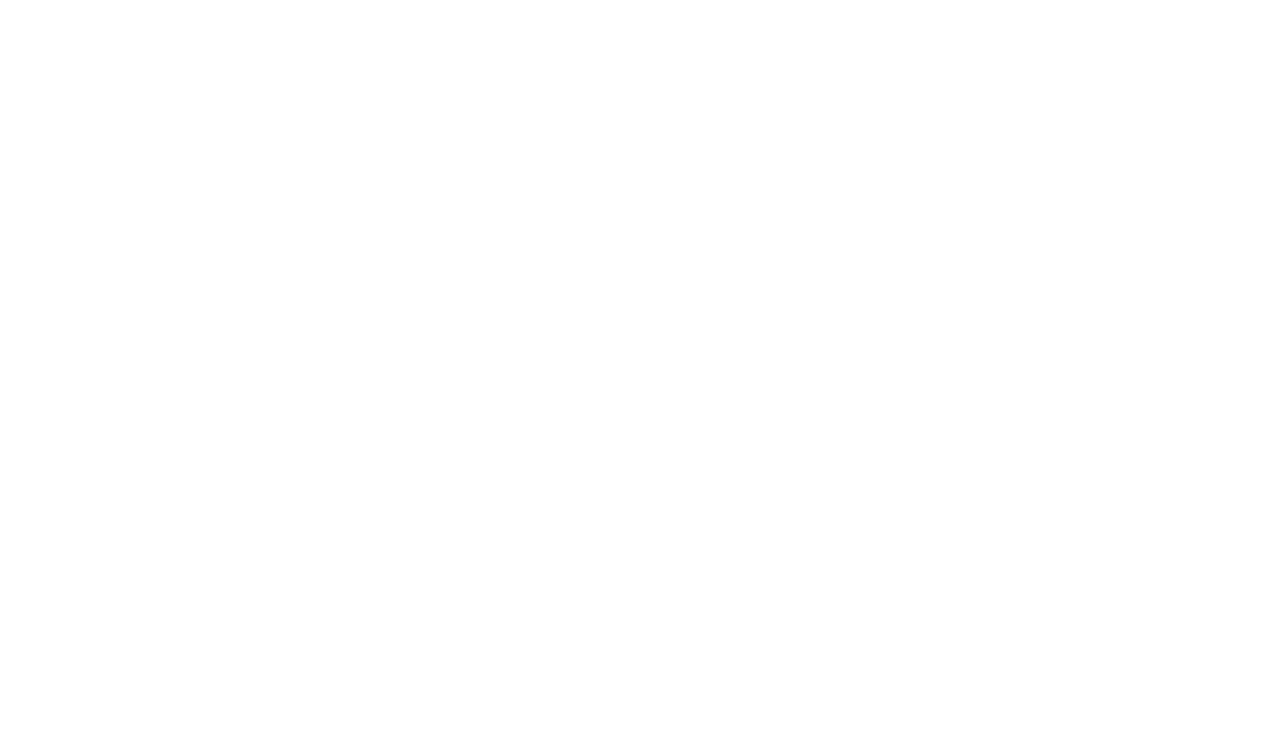
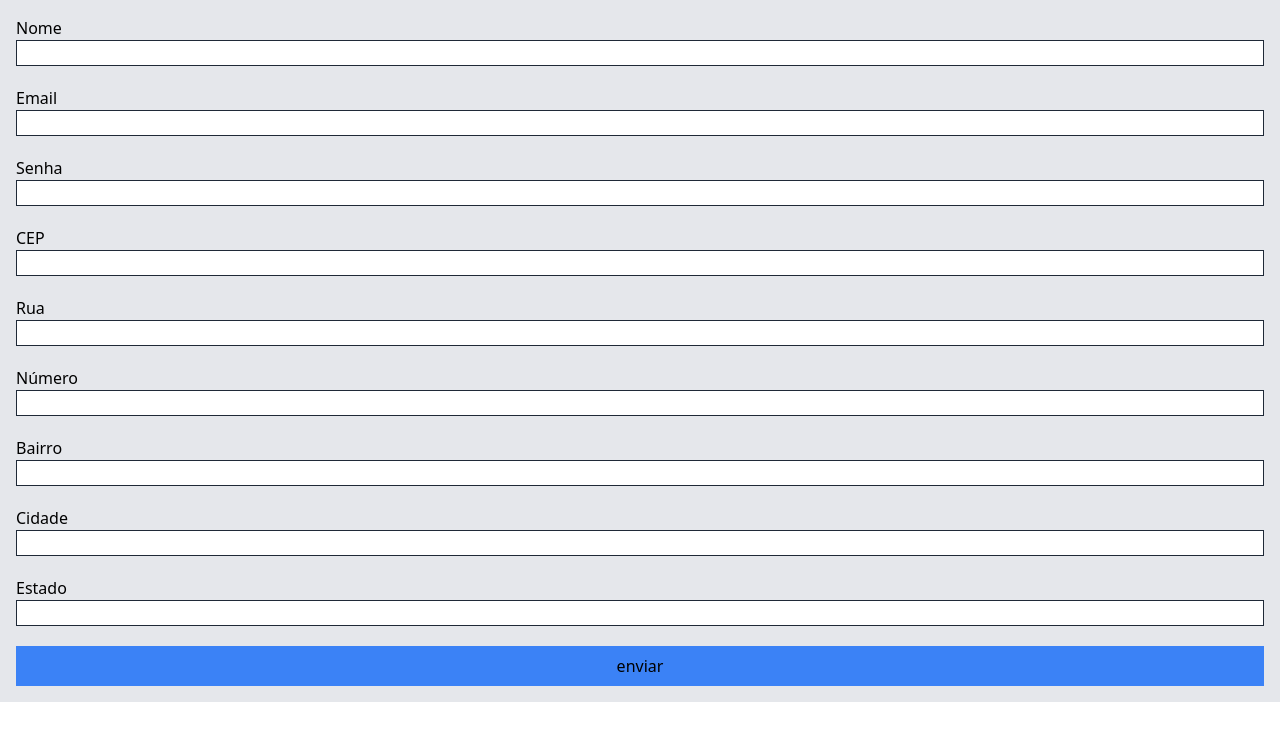
Before and after one commit to daniloaugusto9101/origamid-react, a React (Vite) app: page /forms3 in a window 1280 px wide. Before the commit this address had no page. Shown: the top 740 px of the page. Built offline with nearby package versions, Linux system fonts and the light colour scheme.

Commit message:
feat: Form componetizado e diversos estados

```diff
--- /dev/null
+++ b/src/components/InputItem.jsx
@@ -0,0 +1,12 @@
+import React from "react";
+
+const InputItem = ({ fieldName, type, text, form, handleChange }) => {
+  return (
+    <div className="flex flex-col">
+      <label htmlFor={fieldName}>{text}</label>
+      <input value={form[fieldName]} type={type} onChange={handleChange} name={fieldName} id={fieldName} className="border border-gray-800" />
+    </div>
+  );
+};
+
+export default InputItem;
--- /dev/null
+++ b/src/components/InputList.jsx
@@ -0,0 +1,56 @@
+import React from "react";
+import InputItem from "./InputItem";
+
+const InputList = ({ form, handleChange }) => {
+  const data = [
+    {
+      fieldName: "nome",
+      type: "text",
+      text: "Nome",
+    },
+    {
+      fieldName: "email",
+      type: "email",
+      text: "Email",
+    },
+    {
+      fieldName: "senha",
+      type: "password",
+      text: "Senha",
+    },
+    {
+      fieldName: "cep",
+      type: "text",
+      text: "CEP",
+    },
+    {
+      fieldName: "rua",
+      type: "text",
+      text: "Rua",
+    },
+    {
+      fieldName: "numero",
+      type: "text",
+      text: "Número",
+    },
+    {
+      fieldName: "bairro",
+      type: "text",
+      text: "Bairro",
+    },
+    {
+      fieldName: "cidade",
+      type: "text",
+      text: "Cidade",
+    },
+    {
+      fieldName: "estado",
+      type: "text",
+      text: "Estado",
+    },
+  ];
+
+  return data.map((input, idx) => <InputItem key={idx} {...input} form={form} handleChange={handleChange} />);
+};
+
+export default InputList;
--- /dev/null
+++ b/src/pages/Forms2.jsx
@@ -0,0 +1,28 @@
+import React from "react";
+
+const Forms2 = () => {
+  const [form, setForm] = React.useState({
+    name: "",
+    email: "",
+  });
+
+  function handleDubmit(event) {
+    event.preventDefault();
+    console.log("chegou no form");
+  }
+
+  function handleChange({ target }) {
+    const { id, value } = target;
+    setForm({ ...form, [id]: value });
+  }
+  return (
+    <form onSubmit={handleDubmit}>
+      <input type="text" className="border" id="name" value={form.name} onChange={handleChange} />
+
+      <input type="email" className="border" id="email" value={form.email} onChange={handleChange} />
+      <button>Enviar</button>
+    </form>
+  );
+};
+
+export default Forms2;
--- /dev/null
+++ b/src/pages/Forms3.jsx
@@ -0,0 +1,35 @@
+import React from "react";
+import InputList from "../components/INputList";
+
+const Forms3 = () => {
+  const [form, setForm] = React.useState({
+    nome: "",
+    email: "",
+    senha: "",
+    cep: "",
+    rua: "",
+    numero: "",
+    bairro: "",
+    cidade: "",
+    estado: "",
+  });
+
+  function handleChange({ target }) {
+    const { id, value } = target;
+    setForm({ ...form, [id]: value });
+  }
+  function handleSubmit(event) {
+    event.preventDefault();
+  }
+
+  return (
+    <form className="bg-gray-200 p-4" onSubmit={handleSubmit}>
+      <main className="flex flex-col gap-5">
+        <InputList form={form} handleChange={handleChange} />
+        <button className="bg-blue-500 p-2">enviar</button>
+      </main>
+    </form>
+  );
+};
+
+export default Forms3;
--- a/src/routes/AppRoutes.jsx
+++ b/src/routes/AppRoutes.jsx
@@ -4,6 +4,8 @@
 import Home from "../pages/Home";
 import Produtos from "../pages/Produtos";
 import Forms from "../pages/Forms";
+import Forms2 from "../pages/Forms2";
+import Forms3 from "../pages/Forms3";
 
 const AppRoutes = () => {
   return (
@@ -13,6 +15,8 @@
         <Route path="/about" element={<About />} />
         <Route path="/products" element={<Produtos />} />
         <Route path="/forms" element={<Forms />} />
+        <Route path="/forms2" element={<Forms2 />} />
+        <Route path="/forms3" element={<Forms3 />} />
       </Routes>
     </Router>
   );
```
